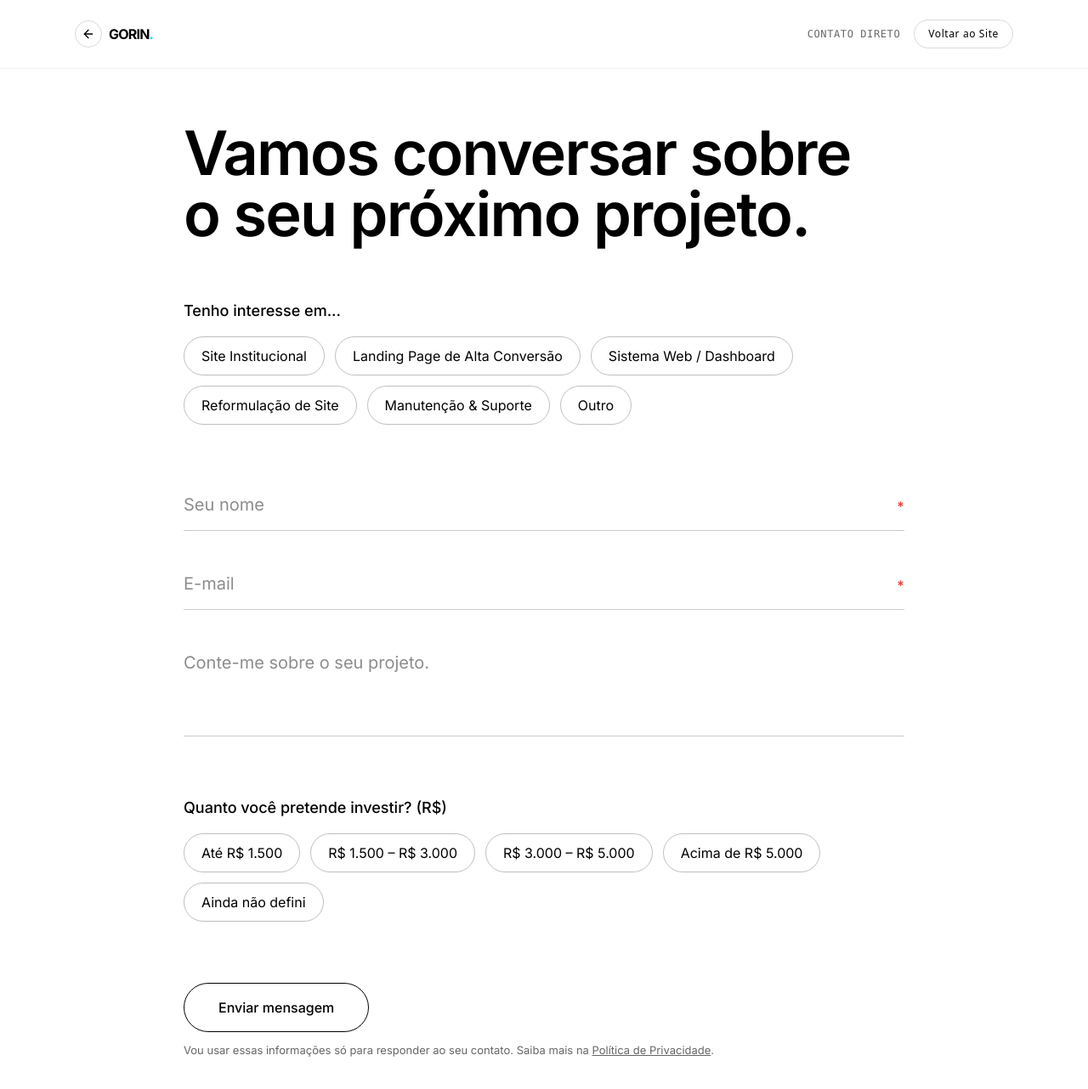
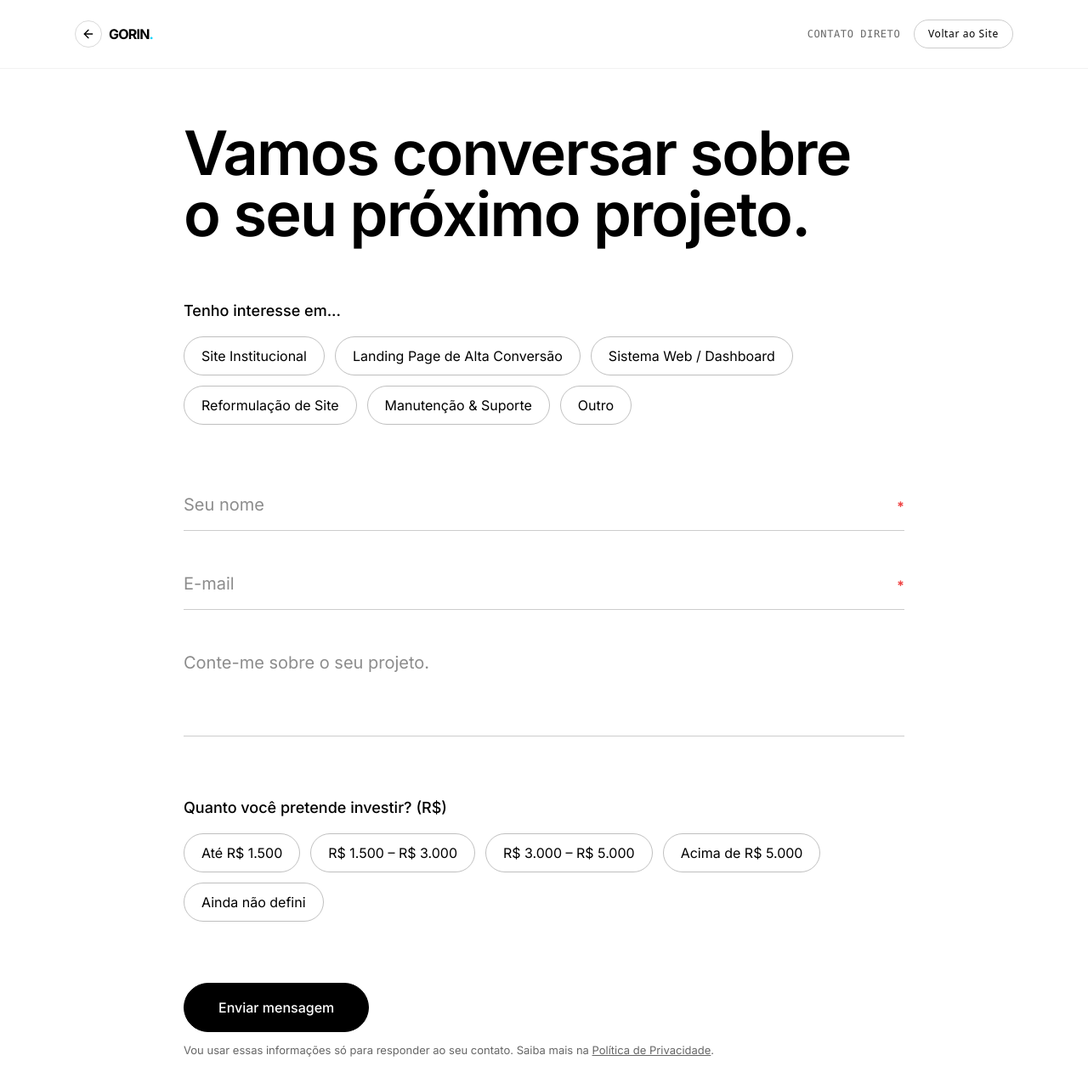
Before and after one commit to mateusgorin/Gorinsolucoes, a React (Vite) app: page /contato in a window 1280 px wide. Shown: the top 1282 px of the page at 85% size. Built offline with nearby package versions, Linux system fonts and the light colour scheme; a web font is replaced by a local one.

Commit message:
feat: add fluid cursor and update magnetic buttons
Integrate the FluidCursor component globally and migrate to a reusable MagneticCta component for improved interactivity and consistency across pages.

```diff
--- a/App.tsx
+++ b/App.tsx
@@ -6,6 +6,7 @@ import { ScrollTrigger } from 'gsap/ScrollTrigger';
 import { GorinSite } from './components/GorinSite';
 import { ScrollToTop } from './components/ScrollToTop';
 import { Seo } from './components/Seo';
+import { FluidCursor } from './components/FluidCursor';
 
 const ContactPage = lazy(() => import('./components/ContactPage').then(m => ({ default: m.ContactPage })));
 const BriefingPage = lazy(() => import('./components/BriefingPage').then(m => ({ default: m.BriefingPage })));
@@ -121,6 +122,7 @@ const App: React.FC = () => {
     <>
       <ScrollToTop />
       <Seo />
+      <FluidCursor />
       <Suspense fallback={<PageFallback />}>
         <Routes>
           <Route
--- a/components/ContactPage.tsx
+++ b/components/ContactPage.tsx
@@ -3,6 +3,7 @@ import { useNavigate } from 'react-router-dom';
 import { motion } from 'framer-motion';
 import { ArrowLeft, CheckCircle2, MessageCircle } from 'lucide-react';
 import { EMAIL, whatsappLink } from '../lib/contact';
+import { MagneticCta } from './MagneticCta';
 
 interface ContactPageProps {
   onBack?: () => void;
@@ -122,12 +123,13 @@ export const ContactPage: React.FC<ContactPageProps> = ({ onBack: onBackProp })
 
           <div className="flex items-center gap-4 text-xs font-mono uppercase tracking-wider text-black/60">
             <span>Contato Direto</span>
-            <button
+            <MagneticCta
               onClick={onBack}
-              className="px-4 py-2 rounded-full border border-black/15 text-black hover:bg-black hover:text-white transition-all text-xs font-sans font-medium cursor-pointer"
+              variant="outline"
+              className="!px-4 !py-2 !text-xs font-sans font-medium cursor-pointer"
             >
               Voltar ao Site
-            </button>
+            </MagneticCta>
           </div>
         </div>
       </header>
@@ -151,22 +153,23 @@ export const ContactPage: React.FC<ContactPageProps> = ({ onBack: onBackProp })
             <p className="text-black/70 text-lg leading-relaxed mb-8">
               Obrigado, <strong className="text-black font-semibold">{name}</strong>. Abri o WhatsApp com a sua mensagem pronta. É só tocar em enviar por lá. Se ele não abriu, use o botão abaixo.
             </p>
-            <div className="flex flex-col sm:flex-row gap-4 justify-center">
-              <a
+            <div className="flex flex-col sm:flex-row gap-4 justify-center items-center">
+              <MagneticCta
                 href={whatsappLink()}
                 target="_blank"
                 rel="noopener noreferrer"
-                className="inline-flex items-center justify-center gap-2 px-8 py-4 rounded-full bg-black text-white hover:bg-black/85 font-medium transition-colors"
+                variant="fill"
+                className="!px-8 !py-4 font-medium text-base cursor-pointer"
               >
-                <MessageCircle size={18} />
-                <span>Conversar agora no WhatsApp</span>
-              </a>
-              <button
+                Conversar agora no WhatsApp
+              </MagneticCta>
+              <MagneticCta
                 onClick={onBack}
-                className="px-8 py-4 rounded-full border border-black/20 text-black hover:bg-black/5 font-medium transition-colors cursor-pointer"
+                variant="outline"
+                className="!px-8 !py-4 font-medium text-base cursor-pointer"
               >
                 Voltar à Página Inicial
-              </button>
+              </MagneticCta>
             </div>
           </motion.div>
         ) : (
@@ -303,13 +306,14 @@ export const ContactPage: React.FC<ContactPageProps> = ({ onBack: onBackProp })
 
               {/* Submit Button */}
               <div className="pt-6 space-y-3">
-                <button
+                <MagneticCta
                   type="submit"
                   disabled={isSubmitting}
-                  className="px-10 py-4 rounded-full border border-black text-black hover:bg-black hover:text-white font-medium text-base transition-all duration-200 disabled:opacity-50 cursor-pointer"
+                  variant="fill"
+                  className="!px-10 !py-4 !text-base font-medium cursor-pointer"
                 >
                   {isSubmitting ? 'Enviando...' : 'Enviar mensagem'}
-                </button>
+                </MagneticCta>
                 <p className="text-[13px] text-black/60">
                   Vou usar essas informações só para responder ao seu contato. Saiba mais na <a href="/politica-de-privacidade" target="_blank" rel="noopener noreferrer" className="underline hover:text-black">Política de Privacidade</a>.
                 </p>
--- a/components/GorinSite.tsx
+++ b/components/GorinSite.tsx
@@ -4,7 +4,6 @@ import './gorin-styles.css';
 import { motion, useMotionValue, useSpring, AnimatePresence } from 'framer-motion';
 import gsap from 'gsap';
 import { ScrollTrigger } from 'gsap/ScrollTrigger';
-import { FluidCursor } from './FluidCursor';
 import { ElasticDivider } from './ElasticDivider';
 import { projectsData, CaseStudy } from '../data/projects';
 import { articlesData } from '../data/articles';
@@ -28,84 +27,7 @@ interface GorinSiteProps {
   onOpenBlog?: () => void;
 }
 
-// Cuberto Magnetic CTA Button with spring physics, liquid ripple fill, and text roll-over
-const MagneticCta: React.FC<{
-  href?: string;
-  onClick?: (e: React.MouseEvent) => void;
-  children: string;
-  variant?: 'fill' | 'outline' | 'inverse';
-  className?: string;
-  target?: string;
-  rel?: string;
-  dataCursorIcon?: string;
-}> = ({ href, onClick, children, variant = 'fill', className = '', target, rel, dataCursorIcon }) => {
-  const ref = useRef<any>(null);
-  const x = useMotionValue(0);
-  const y = useMotionValue(0);
-  const springX = useSpring(x, { stiffness: 260, damping: 20 });
-  const springY = useSpring(y, { stiffness: 260, damping: 20 });
-
-  const handleMouseMove = (e: React.MouseEvent) => {
-    if (typeof window !== 'undefined' && window.innerWidth < 768) return;
-    const el = ref.current;
-    if (!el) return;
-    const rect = el.getBoundingClientRect();
-    const relX = e.clientX - (rect.left + rect.width / 2);
-    const relY = e.clientY - (rect.top + rect.height / 2);
-    x.set(relX * 0.24);
-    y.set(relY * 0.24);
-  };
-
-  const handleMouseLeave = () => {
-    x.set(0);
-    y.set(0);
-  };
-
-  const variantClass = variant === 'fill' ? '-fill' : variant === 'inverse' ? '-fill -inverse' : '-outline';
-
-  if (href) {
-    return (
-      <motion.a
-        ref={ref}
-        href={href}
-        onClick={onClick}
-        target={target}
-        rel={rel}
-        data-cursor-icon={dataCursorIcon}
-        onMouseMove={handleMouseMove}
-        onMouseLeave={handleMouseLeave}
-        style={{ x: springX, y: springY }}
-        className={`CtaButton ${variantClass} ${className}`}
-      >
-        <span className="ripple">
-          <span></span>
-        </span>
-        <span className="title">
-          <span data-text={children}>{children}</span>
-        </span>
-      </motion.a>
-    );
-  }
-
-  return (
-    <motion.button
-      ref={ref}
-      onClick={onClick}
-      data-cursor-icon={dataCursorIcon}
-      onMouseMove={handleMouseMove}
-      onMouseLeave={handleMouseLeave}
-      style={{ x: springX, y: springY }}
-      className={`CtaButton ${variantClass} ${className}`}
-    >
-      <span className="ripple">
-        <span></span>
-      </span>
-      <span className="title">
-        <span data-text={children}>{children}</span>
-      </span>
-    </motion.button>
-  );
-};
+import { MagneticCta } from './MagneticCta';
 
 interface ServiceItemData {
   number: string;
@@ -896,9 +818,6 @@ export const GorinSite: React.FC<GorinSiteProps> = ({ onOpenBriefing: onOpenBrie
       {/* Page Loader Curtain */}
       <div ref={loaderRef} className="Loader" aria-hidden="true" />
 
-      {/* Velocity Skew Magnetic Cursor */}
-      <FluidCursor />
-
       {/* Floating WhatsApp Action Pill with spring effect */}
       <motion.a
         href={whatsappUrl}
--- /dev/null
+++ b/components/MagneticCta.tsx
@@ -0,0 +1,97 @@
+import React, { useRef } from 'react';
+import { motion, useMotionValue, useSpring } from 'framer-motion';
+
+export interface MagneticCtaProps {
+  href?: string;
+  onClick?: (e: React.MouseEvent) => void;
+  type?: 'button' | 'submit' | 'reset';
+  disabled?: boolean;
+  children: string;
+  variant?: 'fill' | 'outline' | 'inverse';
+  className?: string;
+  target?: string;
+  rel?: string;
+  dataCursorIcon?: string;
+}
+
+export const MagneticCta: React.FC<MagneticCtaProps> = ({
+  href,
+  onClick,
+  type,
+  disabled,
+  children,
+  variant = 'fill',
+  className = '',
+  target,
+  rel,
+  dataCursorIcon,
+}) => {
+  const ref = useRef<any>(null);
+  const x = useMotionValue(0);
+  const y = useMotionValue(0);
+  const springX = useSpring(x, { stiffness: 260, damping: 20 });
+  const springY = useSpring(y, { stiffness: 260, damping: 20 });
+
+  const handleMouseMove = (e: React.MouseEvent) => {
+    if (typeof window !== 'undefined' && window.innerWidth < 768) return;
+    const el = ref.current;
+    if (!el) return;
+    const rect = el.getBoundingClientRect();
+    const relX = e.clientX - (rect.left + rect.width / 2);
+    const relY = e.clientY - (rect.top + rect.height / 2);
+    x.set(relX * 0.24);
+    y.set(relY * 0.24);
+  };
+
+  const handleMouseLeave = () => {
+    x.set(0);
+    y.set(0);
+  };
+
+  const variantClass = variant === 'fill' ? '-fill' : variant === 'inverse' ? '-fill -inverse' : '-outline';
+
+  if (href) {
+    return (
+      <motion.a
+        ref={ref}
+        href={href}
+        onClick={onClick}
+        target={target}
+        rel={rel}
+        data-cursor-icon={dataCursorIcon}
+        onMouseMove={handleMouseMove}
+        onMouseLeave={handleMouseLeave}
+        style={{ x: springX, y: springY }}
+        className={`CtaButton ${variantClass} ${className}`}
+      >
+        <span className="ripple">
+          <span></span>
+        </span>
+        <span className="title">
+          <span data-text={children}>{children}</span>
+        </span>
+      </motion.a>
+    );
+  }
+
+  return (
+    <motion.button
+      ref={ref}
+      type={type}
+      disabled={disabled}
+      onClick={onClick}
+      data-cursor-icon={dataCursorIcon}
+      onMouseMove={handleMouseMove}
+      onMouseLeave={handleMouseLeave}
+      style={{ x: springX, y: springY }}
+      className={`CtaButton ${variantClass} ${className}`}
+    >
+      <span className="ripple">
+        <span></span>
+      </span>
+      <span className="title">
+        <span data-text={children}>{children}</span>
+      </span>
+    </motion.button>
+  );
+};
--- a/components/gorin-styles.css
+++ b/components/gorin-styles.css
@@ -355,6 +355,12 @@ button:hover .roll-text span:after {
   transition: transform 0.6s cubic-bezier(0.34, 5.56, 0.64, 1);
 }
 
+.CtaButton:disabled {
+  opacity: 0.5;
+  cursor: not-allowed;
+  pointer-events: none;
+}
+
 .CtaButton.-fill {
   background: #000000;
   color: #ffffff;
```
Also changed, not shown: 2 other files (tests, documents, lock files or other folders).
